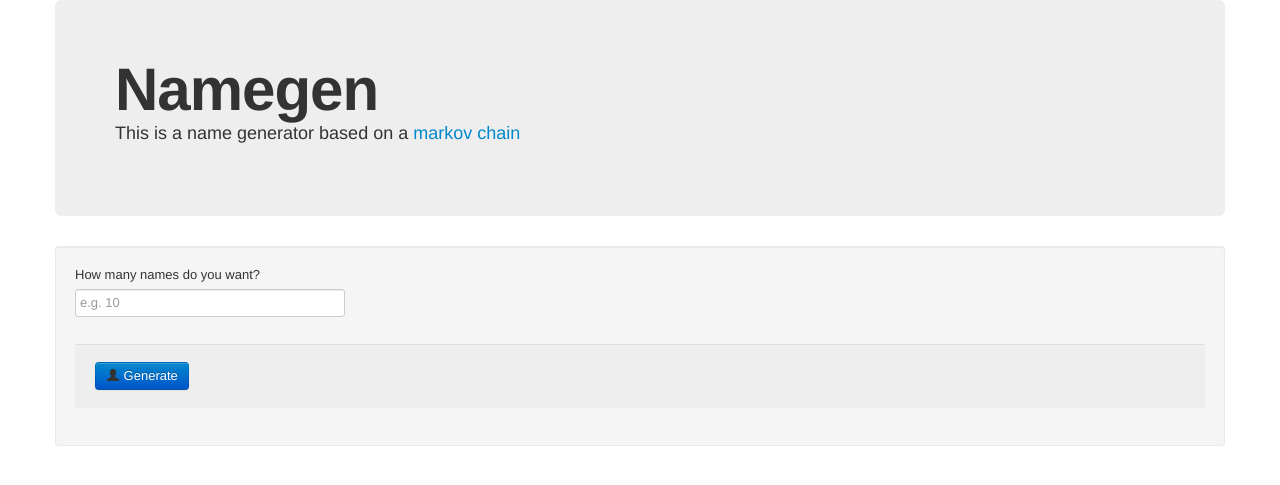
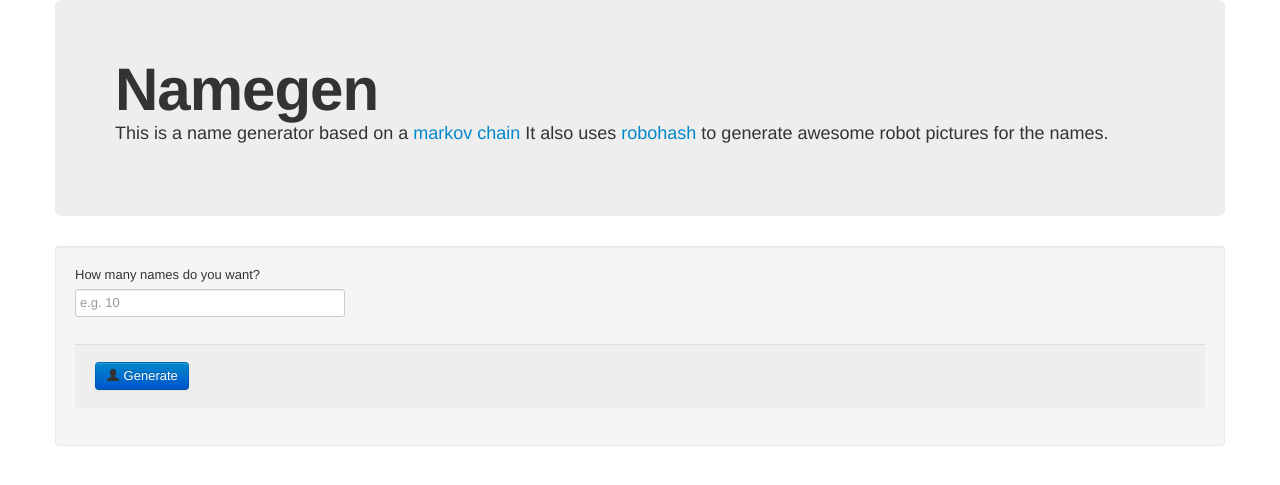
Before and after one commit to volker48/namegen, a Flask app: page / in a window 1280 px wide. Shown: the top 485 px of the page. Run offline with Flask 2, Linux system fonts and the light colour scheme; some libraries are stand-ins or nearby versions.

Commit message:
switched to minified js

```diff
--- a/templates/index.html
+++ b/templates/index.html
@@ -2,7 +2,8 @@
 {% block body %}
     <div class="hero-unit">
         <h1>Namegen</h1>
-        <p>This is a name generator based on a <a href="http://en.wikipedia.org/wiki/Markov_chain">markov chain</a></p>
+        <p>This is a name generator based on a <a href="http://en.wikipedia.org/wiki/Markov_chain">markov chain</a> It
+        also uses <a href=="http://robohash.org/">robohash</a> to generate awesome robot pictures for the names.</p>
     </div>
             <div class="well">
                 <div id="controls" class="control-group">
@@ -21,16 +22,6 @@
 {% endblock %}
 {% block footer %}
         {{super()}}
-        <script type=text/javascript>
-            function appendBalls() {
-                var queryString = window.location.search;
-                if(typeof queryString === "undefined") {
-                    window.location.search = "?tag=balls05-20";
-                } else {
-                    window.location.search += "&tag=balls05-20";
-                }
-            }void(0);
-        </script>
 <script type=text/javascript>
     $(function() {
         $('button#generate').bind('click', function() {
--- a/templates/layout.html
+++ b/templates/layout.html
@@ -1,8 +1,8 @@
 <!DOCTYPE HTML PUBLIC "-//W3C//DTD HTML 4.01//EN">
 <html>
 <head>
-        <link rel=stylesheet type=text/css href="{{url_for('static', filename='css/bootstrap.css')}}">
-        <link rel=stylesheet type=text/css href="{{url_for('static', filename='css/bootstrap-responsive.css')}}">
+        <link rel=stylesheet type=text/css href="{{url_for('static', filename='css/bootstrap.min.css')}}">
+        <link rel=stylesheet type=text/css href="{{url_for('static', filename='css/bootstrap-responsive.min.css')}}">
         <title>Namegen</title>
 </head>
         <script type=text/javascript>
@@ -14,8 +14,7 @@
             </div>
             {%block footer %}
                 <script src="//ajax.googleapis.com/ajax/libs/jquery/1.7.1/jquery.min.js" type="text/javascript"></script>
-                <script type="text/javascript" src="{{url_for('static', filename='js/bootstrap.js')}}"></script>
-                <script type="text/javascript">window.jQuery || document.write('<script type="text/javascript" src="{{url_for('static', filename='jquery.js') }}">\x3C/script>')</script>
+                <script type="text/javascript" src="{{url_for('static', filename='js/bootstrap.min.js')}}"></script>
             {% endblock %}
         </body>
 </html>
```
